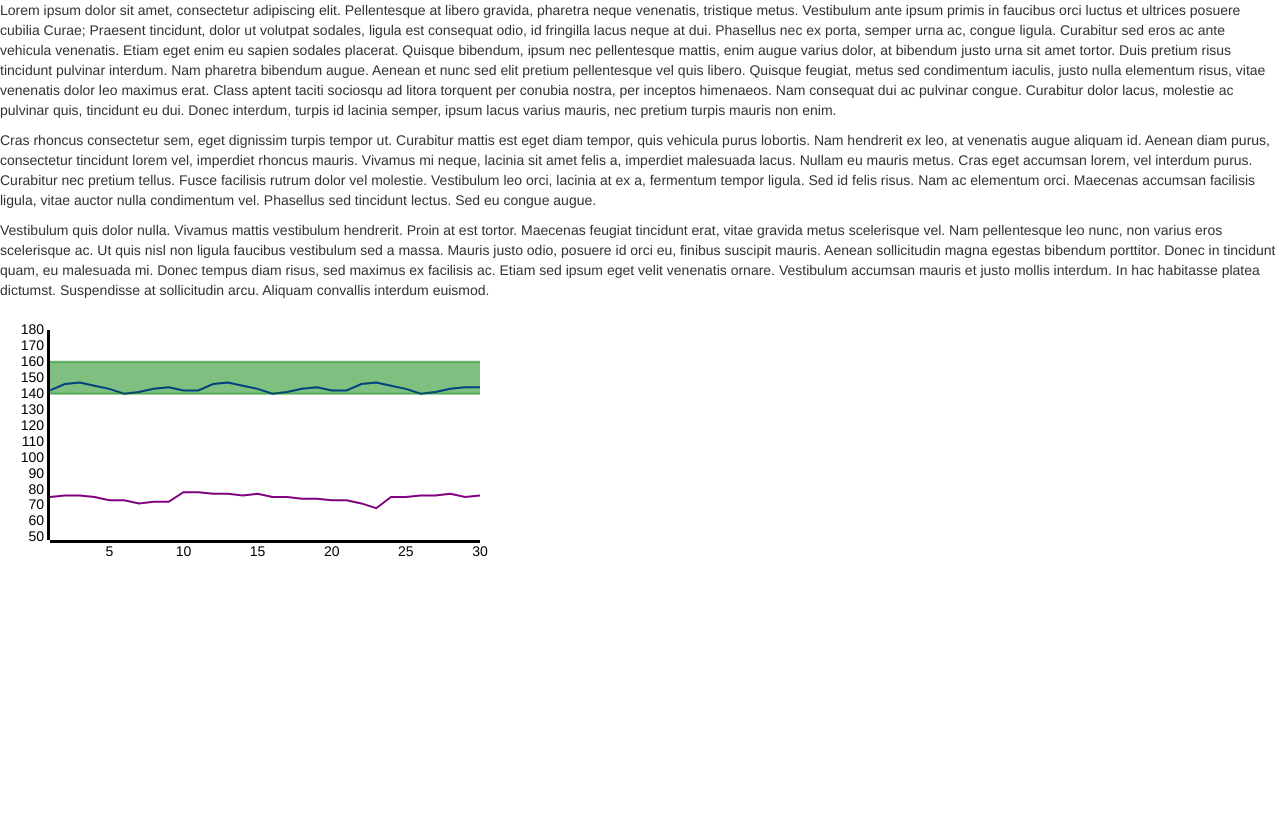
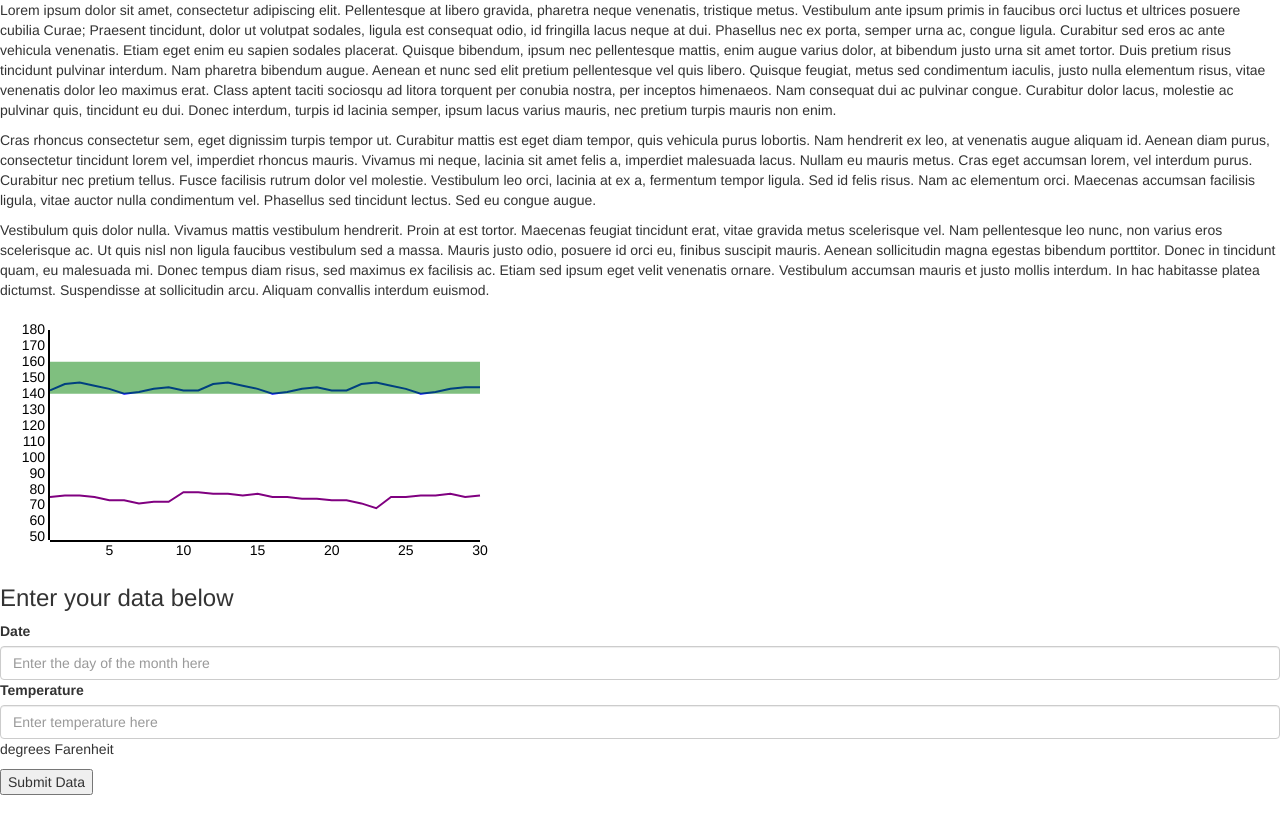
Before and after one commit to allisonlucas/ru-work, a plain HTML site: page Projects/midterm_chart/chart.html in a window 1280 px wide. Drawn offline with nearby package versions, Linux system fonts and the light colour scheme.

Commit message:
midterm project commit4 - beginning of temp input added

```diff
--- a/Projects/midterm_chart/chart.html
+++ b/Projects/midterm_chart/chart.html
@@ -1,6 +1,6 @@
 <!DOCTYPE html>
 <html>
-    <head>
+    <head ng-app="myCtrl">
         <meta charset="utf-8">
         <title>CompostIT</title>
 
@@ -24,12 +24,29 @@
 
     </head>
 
-    <body>
+    <body ng-controller = "chart as c">
         <p>Lorem ipsum dolor sit amet, consectetur adipiscing elit. Pellentesque at libero gravida, pharetra neque venenatis, tristique metus. Vestibulum ante ipsum primis in faucibus orci luctus et ultrices posuere cubilia Curae; Praesent tincidunt, dolor ut volutpat sodales, ligula est consequat odio, id fringilla lacus neque at dui. Phasellus nec ex porta, semper urna ac, congue ligula. Curabitur sed eros ac ante vehicula venenatis. Etiam eget enim eu sapien sodales placerat. Quisque bibendum, ipsum nec pellentesque mattis, enim augue varius dolor, at bibendum justo urna sit amet tortor. Duis pretium risus tincidunt pulvinar interdum. Nam pharetra bibendum augue. Aenean et nunc sed elit pretium pellentesque vel quis libero. Quisque feugiat, metus sed condimentum iaculis, justo nulla elementum risus, vitae venenatis dolor leo maximus erat. Class aptent taciti sociosqu ad litora torquent per conubia nostra, per inceptos himenaeos. Nam consequat dui ac pulvinar congue. Curabitur dolor lacus, molestie ac pulvinar quis, tincidunt eu dui. Donec interdum, turpis id lacinia semper, ipsum lacus varius mauris, nec pretium turpis mauris non enim.</p>
         <p>Cras rhoncus consectetur sem, eget dignissim turpis tempor ut. Curabitur mattis est eget diam tempor, quis vehicula purus lobortis. Nam hendrerit ex leo, at venenatis augue aliquam id. Aenean diam purus, consectetur tincidunt lorem vel, imperdiet rhoncus mauris. Vivamus mi neque, lacinia sit amet felis a, imperdiet malesuada lacus. Nullam eu mauris metus. Cras eget accumsan lorem, vel interdum purus. Curabitur nec pretium tellus. Fusce facilisis rutrum dolor vel molestie. Vestibulum leo orci, lacinia at ex a, fermentum tempor ligula. Sed id felis risus. Nam ac elementum orci. Maecenas accumsan facilisis ligula, vitae auctor nulla condimentum vel. Phasellus sed tincidunt lectus. Sed eu congue augue.</p>
         <p>Vestibulum quis dolor nulla. Vivamus mattis vestibulum hendrerit. Proin at est tortor. Maecenas feugiat tincidunt erat, vitae gravida metus scelerisque vel. Nam pellentesque leo nunc, non varius eros scelerisque ac. Ut quis nisl non ligula faucibus vestibulum sed a massa. Mauris justo odio, posuere id orci eu, finibus suscipit mauris. Aenean sollicitudin magna egestas bibendum porttitor. Donec in tincidunt quam, eu malesuada mi. Donec tempus diam risus, sed maximus ex facilisis ac. Etiam sed ipsum eget velit venenatis ornare. Vestibulum accumsan mauris et justo mollis interdum. In hac habitasse platea dictumst. Suspendisse at sollicitudin arcu. Aliquam convallis interdum euismod.</p>
 
-        <svg id="visualisation" width="1000" height="500"></svg>
+        <div>
+        <svg id="visualisation" width="500" height="250"></svg>
+
+        <form ng-submit="c.submit()" class="form">
+        <h3>Enter your data below</h3>
+        <div class="form-fields">
+            <label>Date</label>
+            <input type="text" class="form-control" ng-model="c.date" name="date" placeholder="Enter the day of the month here">
+        </div>
+        <div class = "form-fields">
+            <label>Temperature</label>
+            <input type="text" class="form-control" ng-model="c.temp" name="temp" placeholder="Enter temperature here"><p>degrees Farenheit</p>
+        </div>
+        <div>
+        <button type="submit">Submit Data</button>
+        </div>
+    </form>
+        </div>
 
         <script type="text/javascript" src="chart.js"></script>
     </body>
--- a/Projects/midterm_chart/chart.js
+++ b/Projects/midterm_chart/chart.js
@@ -1,3 +1,6 @@
+// -- Temp/Humidity graph starts here -- //
+
+// Array of data
 var lineData = [
   {
   x: 1,
@@ -193,23 +196,26 @@ var vis = d3.select('#visualisation'),
       bottom: 20,
       left: 50
     },
+    // Set the x-range based on margins and data
     xRange = d3.scale.linear().range([MARGINS.left, WIDTH - MARGINS.right]).domain([d3.min(lineData, function(d) {
       return (d.x);
     }), d3.max(lineData, function(d) {
       return (d.x);
     })]),
+    // Set the y-range based on margins and data
     yRange = d3.scale.linear().range([HEIGHT - MARGINS.top, MARGINS.bottom]).domain([d3.min(lineData, function(d) {
       return Math.min(d.y - 20, d.z - 20, d.a - 20, d.b - 20);
     }), d3.max(lineData, function(d) {
       return Math.max(d.y + 20, d.z + 20, d.a + 20, d.b + 20);
     })]),
+    // Format the axes
     xAxis = d3.svg.axis()
       .scale(xRange)
-      .tickSize(3)
+      .tickSize(2)
       .tickSubdivide(true),
     yAxis = d3.svg.axis()
       .scale(yRange)
-      .tickSize(3)
+      .tickSize(2)
       .orient('left')
       .tickSubdivide(true);
 
@@ -223,6 +229,7 @@ vis.append('svg:g')
   .attr('transform', 'translate(' + (MARGINS.left) + ',0)')
   .call(yAxis);
 
+// Plot the temp line & append it
 var lineFunc = d3.svg.line()
   .x(function(d) {
     return xRange(d.x);
@@ -238,6 +245,7 @@ var lineFunc = d3.svg.line()
   .attr('stroke-width', 2)
   .attr('fill', 'none');
 
+// Plot the humidity line & append it
 var lineFunc2 = d3.svg.line()
   .x(function(d) {
     return xRange(d.x);
@@ -253,6 +261,7 @@ var lineFunc2 = d3.svg.line()
   .attr('stroke-width', 2)
   .attr('fill', 'none');
 
+// Plot the ideal-temp-min line & append it
 var lineFunc3 = d3.svg.line()
   .x(function(d) {
     return xRange(d.x);
@@ -265,10 +274,11 @@ var lineFunc3 = d3.svg.line()
   vis.append('svg:path')
   .attr('d', lineFunc3(lineData))
   .attr('stroke', 'green')
-  .attr('stroke-width', 2)
+  .attr('stroke-width', 0)
   .attr('opacity', 0.5)
   .attr('fill', 'none');
 
+// Plot the ideal-temp-max line & append it
 var lineFunc4 = d3.svg.line()
   .x(function(d) {
     return xRange(d.x);
@@ -281,10 +291,11 @@ var lineFunc4 = d3.svg.line()
   vis.append('svg:path')
   .attr('d', lineFunc4(lineData))
   .attr('stroke', 'green')
-  .attr('stroke-width', 2)
+  .attr('stroke-width', 0)
   .attr('opacity', 0.5)
   .attr('fill', 'none');
 
+// Plot the area between the ideal max and min & append it
 var area = d3.svg.area()
   .x(function(d) {
     return xRange(d.x);
@@ -301,3 +312,23 @@ var area = d3.svg.area()
   .attr('class', 'area')
   .attr('d', area)
   .attr('opacity', 0.5);
+
+angular.module('myCtrl', [])
+  .controller('chart', chart)
+
+function chart() {
+  var c = this;
+
+  c.tempInput = function() {
+    if (c.temp === null || c.temp === '' || c.date === null || c.date === '') {
+        alert('Please enter the day of the month as a single number and a valid temperature.')
+    } else {
+        c.lineData.push({
+        x: c.date,
+        y: c.temp
+        })
+        c.date = ''
+        c.temp = ''
+    }
+  }
+}
```
